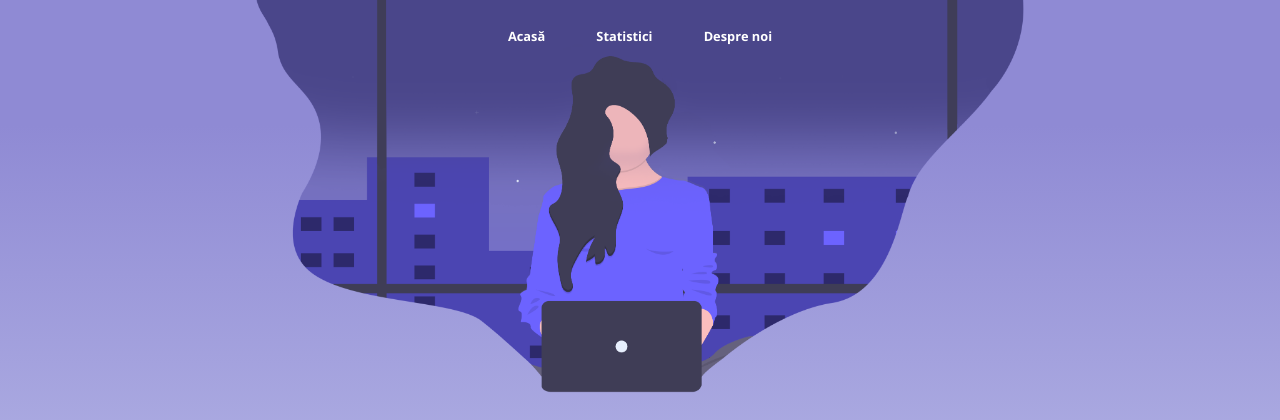
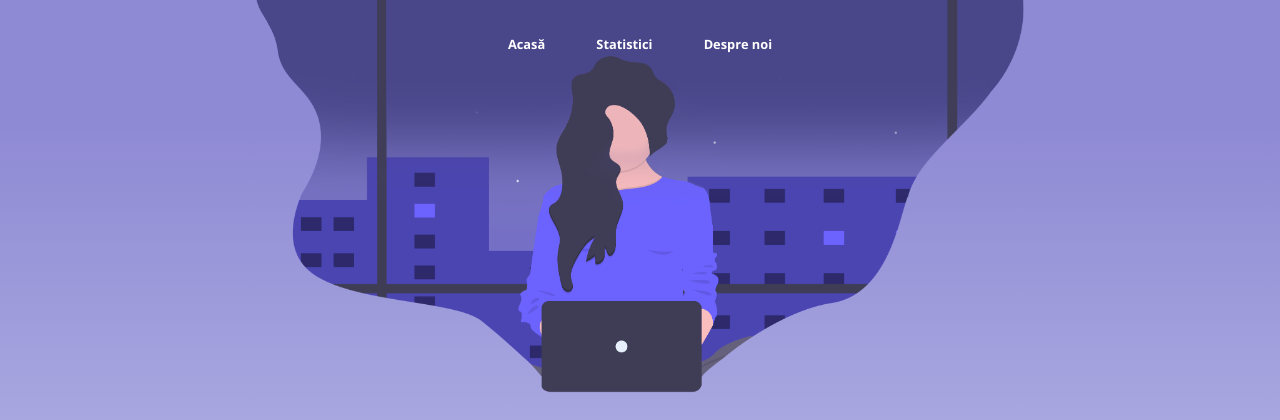
Before and after one commit to craciunmarian/legendary-fiesta, a PHP site: page /app/views/home/index.php in a window 1280 px wide. Shown: the top 420 px of the page. Run offline with PHP 8.4, Linux system fonts and the light colour scheme.

Commit message:
another header position fix

```diff
--- a/public/css/home/landing_page.css
+++ b/public/css/home/landing_page.css
@@ -10,7 +10,7 @@ body
 
 header {
     width: 100%;
-    /* display: flex; */
+    display: flex;
     margin: auto;
     justify-content: center;
 
```
